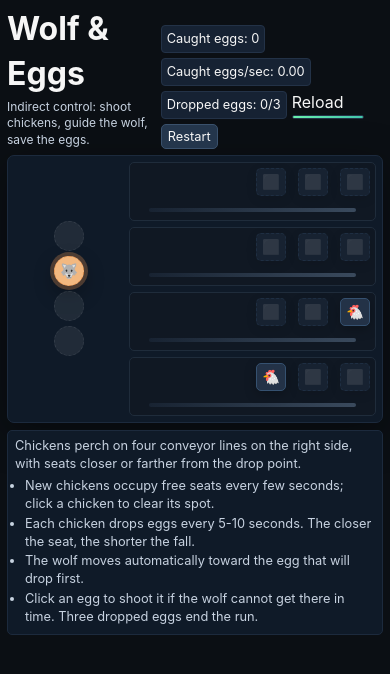
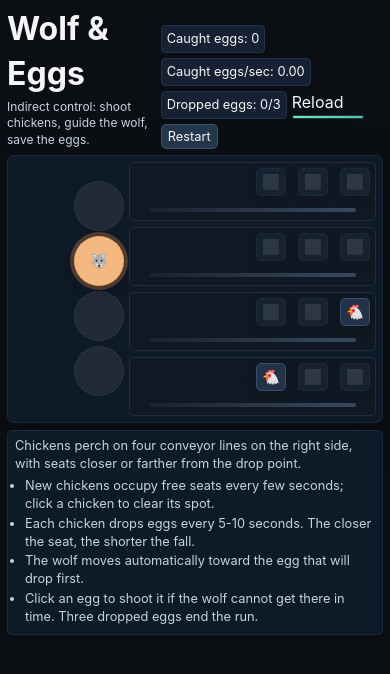
Before and after one commit to nikitabelotelov-ciliz/shooter-game, a React (Vite) app: page / in a window 390 px wide. Shown: the top 674 px of the page. Built offline with nearby package versions, Linux system fonts and the light colour scheme.

Commit message:
adapt styles to mobile

```diff
--- a/src/App.css
+++ b/src/App.css
@@ -214,7 +214,7 @@
 .wolf-zone {
   display: flex;
   align-items: center;
-  justify-content: center;
+  justify-content: flex-end;
 }
 
 .grid {
@@ -369,14 +369,14 @@
   }
 
   .grid {
-    grid-template-columns: repeat(1, 30px);
-    grid-template-rows: repeat(4, 30px);
+    grid-template-columns: repeat(1, 50px);
+    grid-template-rows: repeat(4, 50px);
     gap: 5px;
   }
 
   .node {
-    width: 30px;
-    height: 30px;
+    width: 50px;
+    height: 50px;
   }
 
   .wolf-icon {
```
